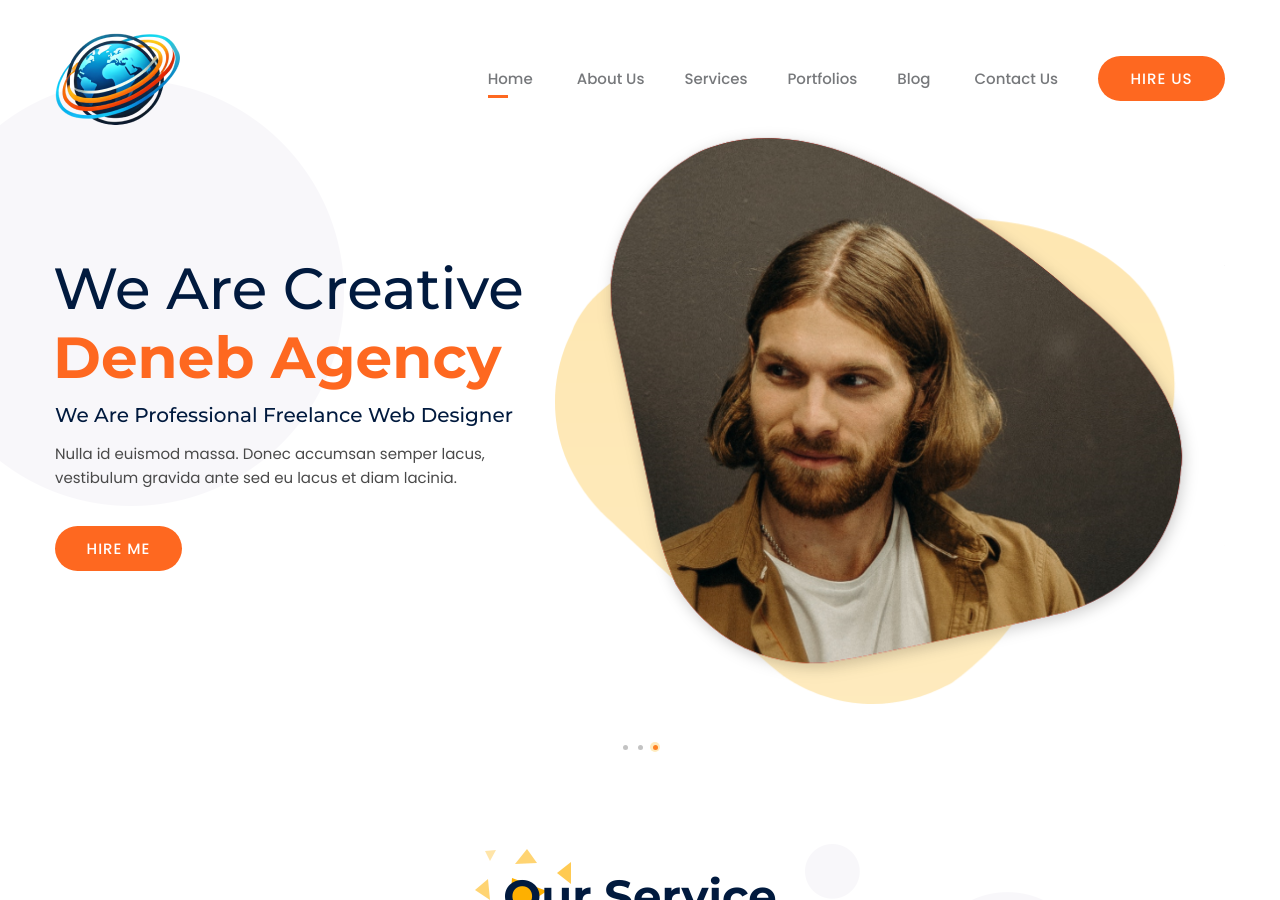
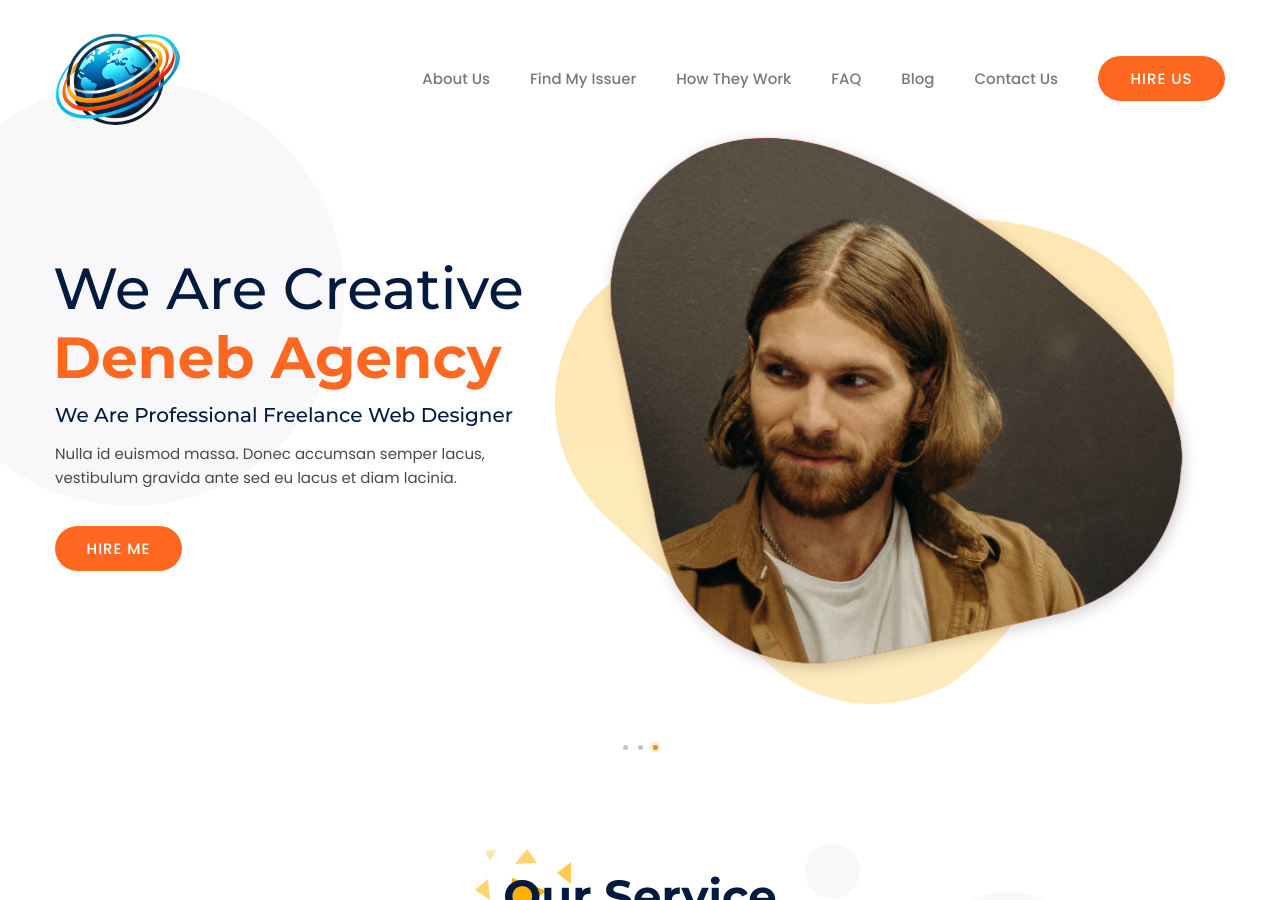
Before and after one commit to HL7/ipa-website, a Jekyll site: the page built from index.md, in a window 1280 px wide and 900 px high. Built offline with Jekyll 4.4.1, drawn with Linux system fonts in a browser that asks for light colours; comment, search, counter and statistics services are not loaded.

Commit message:
(ARG-46) ♻️ Update nav menu
Signed-off-by: GitHub <noreply@github.com>

```diff
--- a/_data/navigation.yml
+++ b/_data/navigation.yml
@@ -1,16 +1,13 @@
 #Please use the main menu items under the "text"
 - text: About Us
   url: /about
-- text: Services
-  url: /services
-- text: Portfolios
-  url: /portfolios
+- text: Find My Issuer
+  url: /find-my-issuer
+- text: How They Work
+  url: /how-they-work
+- text: FAQ
+  url: /faq
 - text: Blog
   url: /blog
-  submenu:
-  - text: Blog Details
-    url: /wordpress-hosting
-  - text: 404
-    url: /404
 - text: Contact Us
   url: /contact
--- a/_includes/header.html
+++ b/_includes/header.html
@@ -10,7 +10,7 @@
 				</div>
 				<div class="col-lg-10">
 					<div class="primary_menu" id="menu">
-                       {% include navigation.html %}
+						{% include navigation.html %}
 					</div>
 				</div>
 			</div>
--- a/_includes/navigation.html
+++ b/_includes/navigation.html
@@ -1,7 +1,5 @@
 <nav class="main_menu">
   <ul>
-	  <li class="menu-item {% if page.url == '/' %} active_link {% endif %}"><a href="{{site.url}}">Home</a>
-    </li>
     {% for menu in site.data.navigation %}
     <li class="menu-item {% if page.url contains menu.url %} active_link {% endif %}"><a href="{{menu.url}}">{{menu.text}}</a>
       {% if menu.submenu %}
```
Lines whose indentation alone changed are shown as unchanged.
